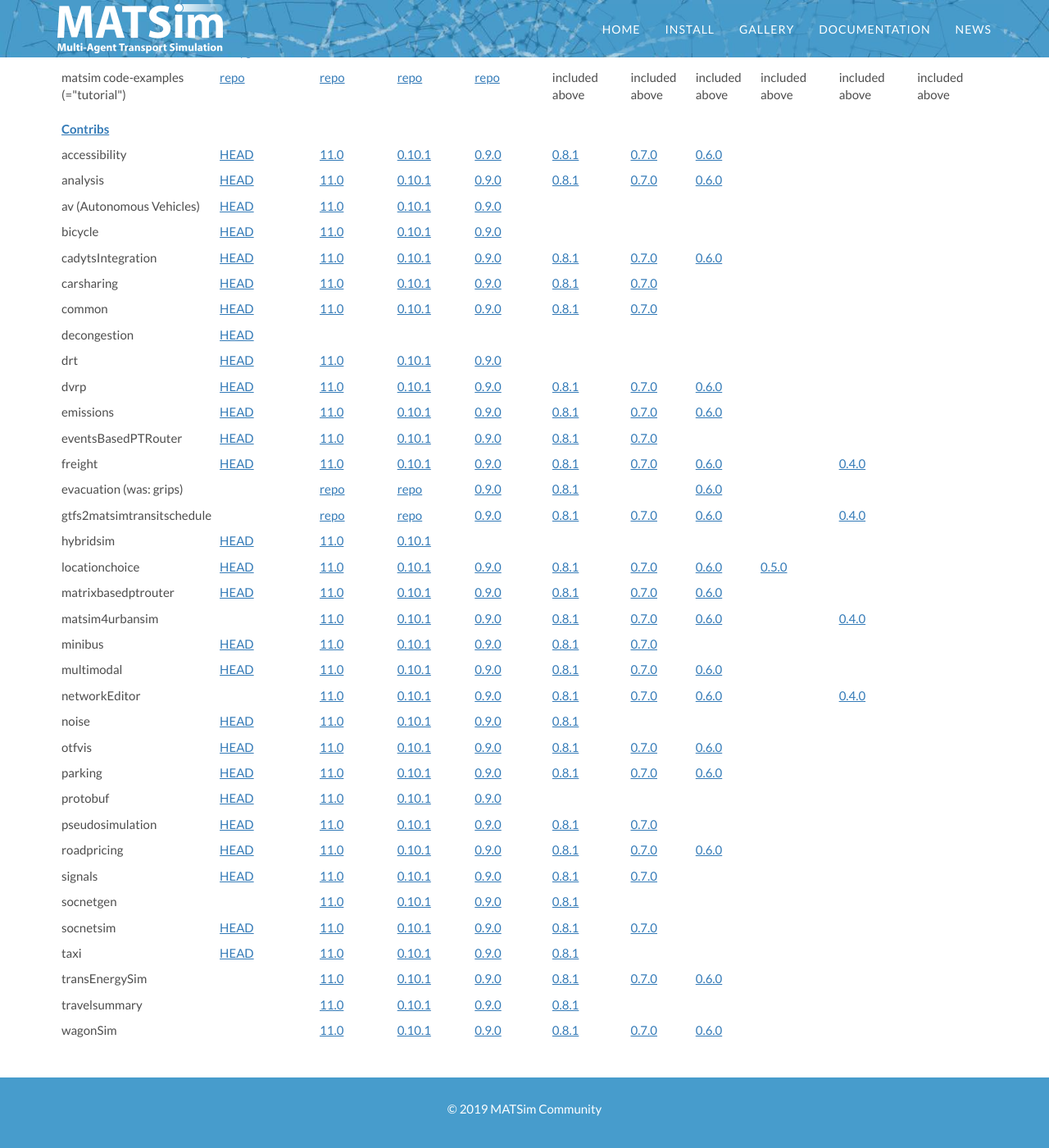
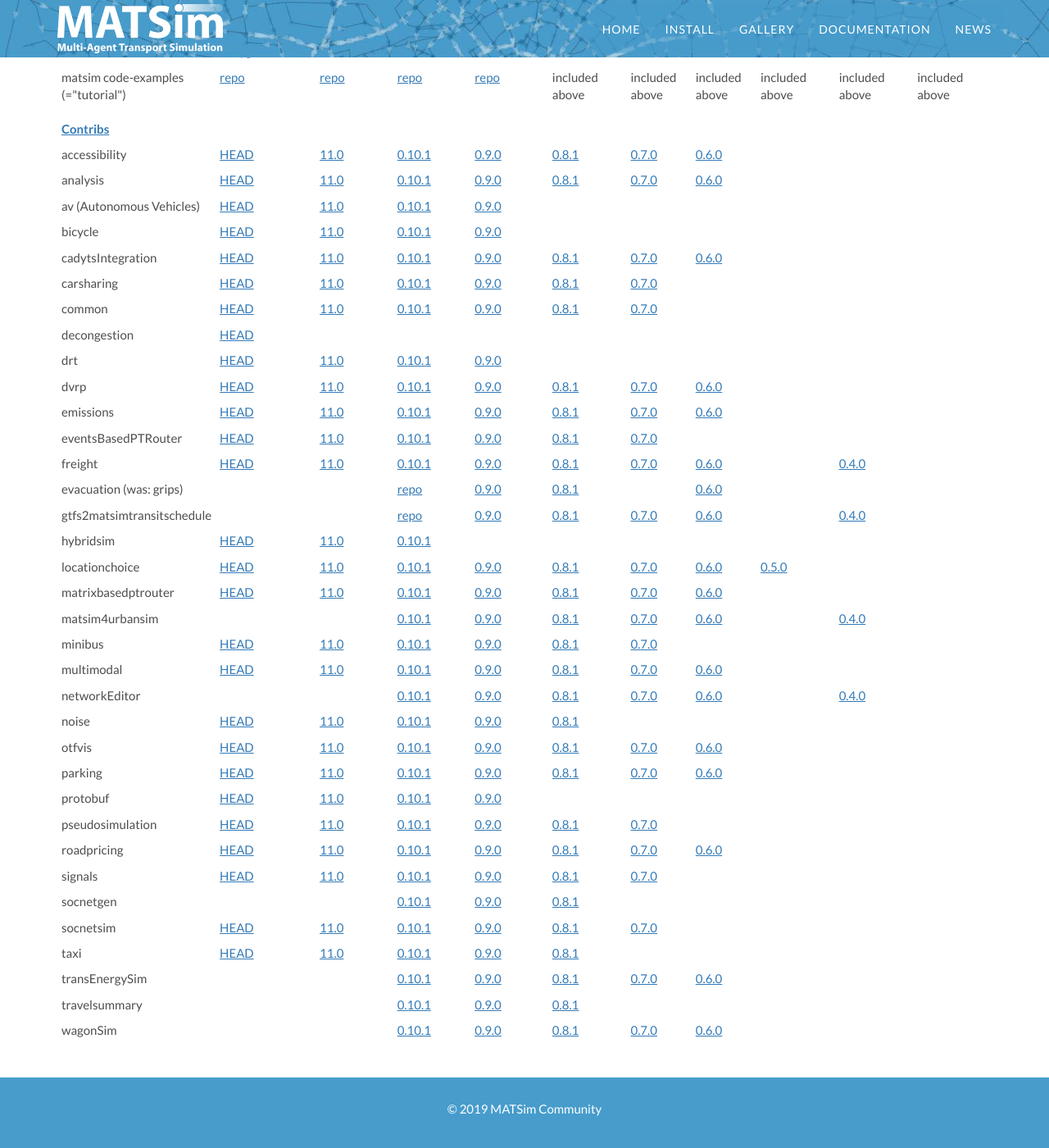
Before and after one commit to matsim-org/jekyll-website, a Jekyll site: the page built from javadoc.md, in a window 1280 px wide and 1400 px high, scrolled down 326 px. Shown: the whole window at 82% size. Built offline with Jekyll 4.4.1, drawn with Linux system fonts in a browser that asks for light colours; some web fonts are replaced.

Commit message:
change javadocs, _config

```diff
--- a/_config.yml
+++ b/_config.yml
@@ -6,7 +6,7 @@
   input: GFM
 timezone: Europe/Brussels
 permalink: /:categories/:year/:title
-plugins:
+plugins_dir:
   - jekyll-sitemap
 page_gen:
   - data: 'extensions-main'
--- a/javadoc.md
+++ b/javadoc.md
@@ -249,7 +249,7 @@
 <tr>
 <td >evacuation (was: grips)</td>
 <td ></td>
-<td ><a href="https://github.com/matsim-org/evacuation-web-app">repo</a></td>
+<td ></td>
 <td ><a href="https://github.com/matsim-org/evacuation-web-app">repo</a></td>
 <td ><a href="/apidocs/evacuation/0.9.0/">0.9.0</a></td>
 <td ><a href="/apidocs/evacuation/0.8.1/">0.8.1</a></td>
@@ -262,7 +262,7 @@
 <tr>
 <td >gtfs2matsimtransitschedule</td>
 <td ></td>
-<td ><a href="https://github.com/matsim-org/GTFS2MATSim">repo</a></td>
+<td ></td>
 <td ><a href="https://github.com/matsim-org/GTFS2MATSim">repo</a></td>
 <td ><a href="/apidocs/gtfs2matsimtransitschedule/0.9.0/">0.9.0</a></td>
 <td ><a href="/apidocs/gtfs2matsimtransitschedule/0.8.1/">0.8.1</a></td>
@@ -317,7 +317,7 @@
 <!-- <a href="http://ci.matsim.org:8080/job/MATSim_contrib_M2/ws/contribs/matsim4urbansim/target/site/apidocs/index.html">HEAD</a> -->
 <!-- phased out -->
 </td>
-<td ><a href="/apidocs/matsim4urbansim/11.0/">11.0</a></td>
+<td ></td>
 <td ><a href="/apidocs/matsim4urbansim/0.10.1/">0.10.1</a></td>
 <td ><a href="/apidocs/matsim4urbansim/0.9.0/">0.9.0</a></td>
 <td ><a href="/apidocs/matsim4urbansim/0.8.1/">0.8.1</a></td>
@@ -351,7 +351,6 @@
 <td ><a href="/apidocs/multimodal/0.6.0/">0.6.0</a></td>
 <td ></td>
 <td ></td>
-<td ></td>
 </tr>
 <tr>
 <td >networkEditor</td>
@@ -359,7 +358,7 @@
 <!-- <a href="http://ci.matsim.org:8080/job/MATSim_contrib_M2/ws/contribs/networkEditor/target/site/apidocs/index.html">HEAD</a> -->
 <!-- phased out -->
 </td>
-<td ><a href="/apidocs/networkEditor/11.0/">11.0</a></td>
+<td ></td>
 <td ><a href="/apidocs/networkEditor/0.10.1/">0.10.1</a></td>
 <td ><a href="/apidocs/networkEditor/0.9.0/">0.9.0</a></td>
 <td ><a href="/apidocs/networkEditor/0.8.1/">0.8.1</a></td>
@@ -466,7 +465,7 @@
 <!-- <a href="http://ci.matsim.org:8080/job/MATSim_contrib_M2/ws/contribs/socnetgen/target/site/apidocs/index.html">HEAD</a> -->
 <!-- phased out -->
 </td>
-<td ><a href="/apidocs/socnetgen/11.0/">11.0</a></td>
+<td ></td>
 <td ><a href="/apidocs/socnetgen/0.10.1/">0.10.1</a></td>
 <td ><a href="/apidocs/socnetgen/0.9.0/">0.9.0</a></td>
 <td ><a href="/apidocs/socnetgen/0.8.1/">0.8.1</a></td>
@@ -508,7 +507,7 @@
 <!-- <a href="http://ci.matsim.org:8080/job/MATSim_contrib_M2/ws/contribs/transEnergySim/target/site/apidocs/index.html">HEAD</a> -->
 <!-- phased out -->
 </td>
-<td ><a href="/apidocs/transEnergySim/11.0/">11.0</a></td>
+<td ></td>
 <td ><a href="/apidocs/transEnergySim/0.10.1/">0.10.1</a></td>
 <td ><a href="/apidocs/transEnergySim/0.9.0/">0.9.0</a></td>
 <td ><a href="/apidocs/transEnergySim/0.8.1/">0.8.1</a></td>
@@ -524,7 +523,7 @@
 <!-- <a href="http://ci.matsim.org:8080/job/MATSim_contrib_M2/ws/contribs/travelsummary/target/site/apidocs/index.html">HEAD</a> -->
 <!-- phased out -->
 </td>
-<td ><a href="/apidocs/travelsummary/11.0/">11.0</a></td>
+<td ></td>
 <td ><a href="/apidocs/travelsummary/0.10.1/">0.10.1</a></td>
 <td ><a href="/apidocs/travelsummary/0.9.0/">0.9.0</a></td>
 <td ><a href="/apidocs/travelsummary/0.8.1/">0.8.1</a></td>
@@ -539,7 +538,7 @@
 <!-- <a href="http://ci.matsim.org:8080/job/MATSim_contrib_M2/ws/contribs/wagonSim/target/site/apidocs/index.html">HEAD</a> -->
 <!-- phased out -->
 </td>
-<td ><a href="/apidocs/wagonSim/11.0/">11.0</a></td>
+<td ></td>
 <td ><a href="/apidocs/wagonSim/0.10.1/">0.10.1</a></td>
 <td ><a href="/apidocs/wagonSim/0.9.0/">0.9.0</a></td>
 <td ><a href="/apidocs/wagonSim/0.8.1/">0.8.1</a></td>
```
